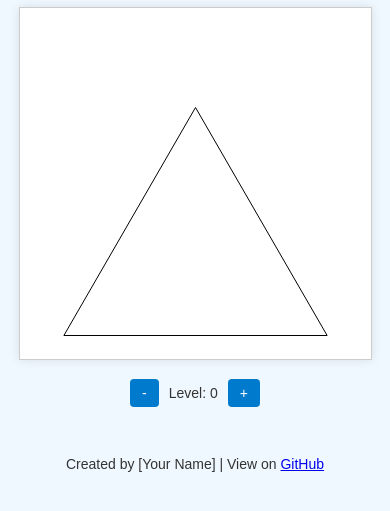
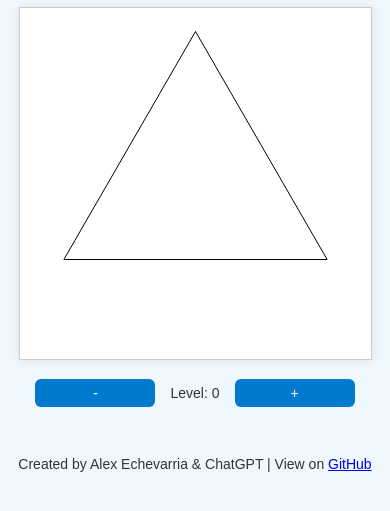
Before and after one commit to mrechesketch/psychic-dollop, a plain HTML site: page index.html in a window 390 px wide. Shown: the part 73-584 px from the top of the page. Drawn offline with Linux system fonts and the light colour scheme.

Commit message:
updating script.js and style.css to center triangle and make buttons bigger and better for mobile

```diff
--- a/index.html
+++ b/index.html
@@ -19,7 +19,7 @@
         </div>
     </main>
     <footer>
-        <p>Created by [Your Name] | View on <a href="https://github.com/your-username/your-repo" target="_blank">GitHub</a></p>
+        <p>Created by Alex Echevarria & ChatGPT | View on <a href="https://github.com/mrechesketch/psychic-dollop" target="_blank">GitHub</a></p>
     </footer>
     <script src="script.js"></script>
 </body>
--- a/script.js
+++ b/script.js
@@ -18,11 +18,11 @@ function draw() {
     const size = canvas.width * 0.75;
     const height = size * Math.sqrt(3) / 2;
     const centerX = canvas.width / 2;
-    const centerY = canvas.height / 2 - height / 3;
+    const centerY = canvas.height / 2;
 
-    const p1 = { x: centerX - size / 2, y: centerY + height };
-    const p2 = { x: centerX + size / 2, y: centerY + height };
-    const p3 = { x: centerX, y: centerY };
+    const p1 = { x: centerX - size / 2, y: centerY + height / 3 };
+    const p2 = { x: centerX + size / 2, y: centerY + height / 3 };
+    const p3 = { x: centerX, y: centerY - (2 * height) / 3 };
 
     ctx.beginPath();
     koch(p1, p2, level);
--- a/style.css
+++ b/style.css
@@ -26,28 +26,35 @@ canvas {
     margin: 15px;
     display: flex;
     align-items: center;
-    gap: 10px;
+    gap: 15px;
     flex-wrap: wrap;
     justify-content: center;
 }
 
 button {
-    padding: 8px 16px;
-    font-size: 16px;
+    padding: 12px 32px;
+    font-size: 18px;
     cursor: pointer;
     border: none;
     background-color: #007acc;
     color: white;
-    border-radius: 4px;
-    transition: background 0.3s;
+    border-radius: 6px;
+    transition: background 0.3s, transform 0.1s;
+    min-width: 120px;
+    user-select: none;
+    touch-action: manipulation; /* Prevent accidental zoom on double tap */
 }
 
 button:hover {
     background-color: #005f99;
 }
 
+button:active {
+    transform: scale(0.98);
+}
+
 #level {
-    font-size: 16px;
+    font-size: 18px;
 }
 
 footer {
```
